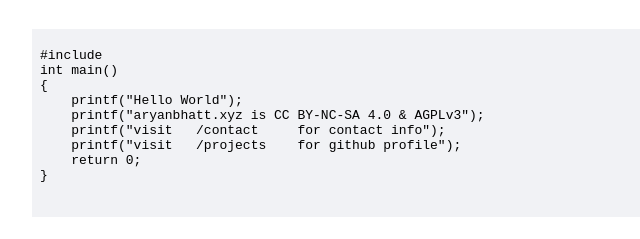
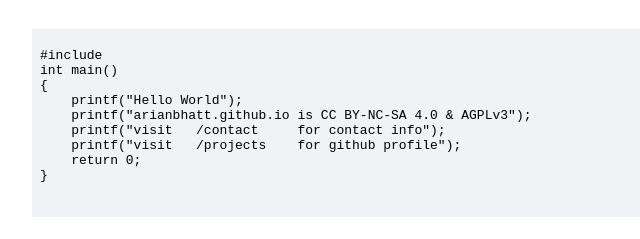
Before and after one commit to arianbhatt/arianbhatt.github.io, a plain HTML site: page blogs/hello-world.html in a window 1280 px wide. Shown: the part 133-372 px from the top of the page, 284-924 px from the left. Drawn offline with Linux system fonts and the light colour scheme.

Commit message:
Update hello-world.html

```diff
--- a/blogs/hello-world.html
+++ b/blogs/hello-world.html
@@ -31,7 +31,7 @@
 int main()
 {
     printf("Hello World");
-    printf("aryanbhatt.xyz is CC BY-NC-SA 4.0 & AGPLv3");
+    printf("arianbhatt.github.io is CC BY-NC-SA 4.0 & AGPLv3");
     printf("visit   /contact     for contact info");
     printf("visit   /projects    for github profile");
     return 0;
```
